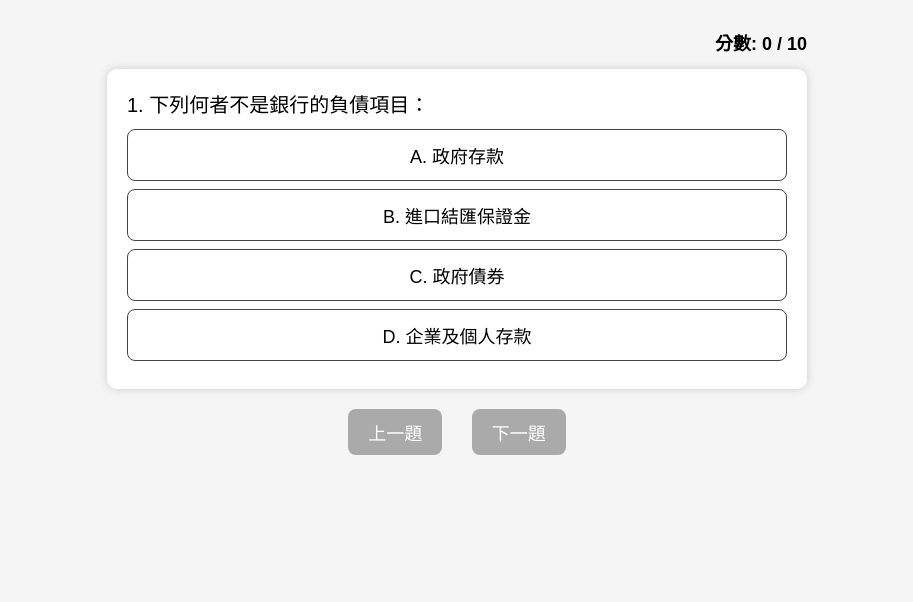
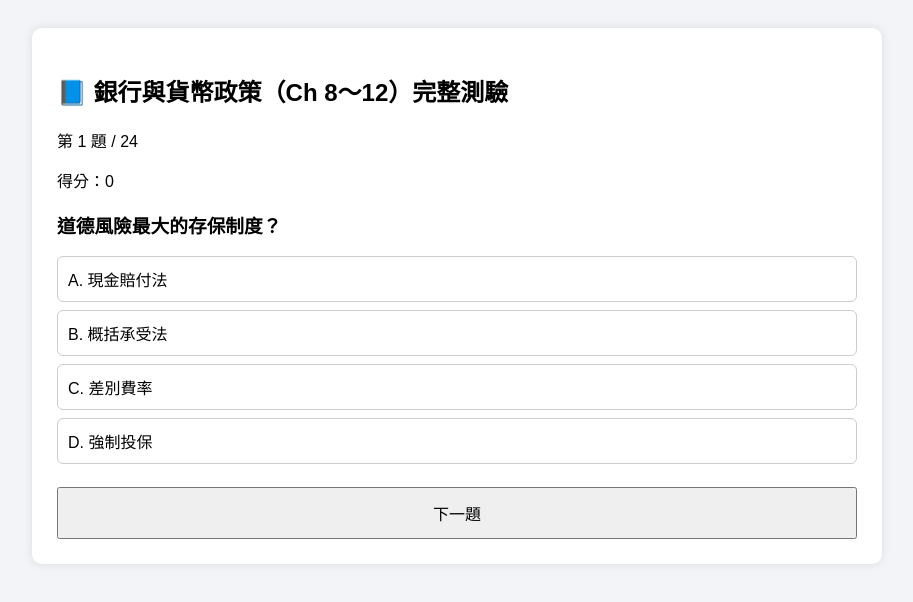
Before and after one commit to jingteng27-maker/bank-quiz, a plain HTML site: page index.html in a window 1280 px wide. Shown: the whole page, without its empty margins (183-1096 px from the left). Drawn offline with Linux system fonts and the light colour scheme.

Commit message:
Update index.html

```diff
--- a/index.html
+++ b/index.html
@@ -1,263 +1,124 @@
 <!DOCTYPE html>
 <html lang="zh-TW">
 <head>
-<meta charset="UTF-8" />
-<meta name="viewport" content="width=device-width, initial-scale=1" />
-<title>銀行與金融小遊戲 - 隨機出題與計分版</title>
+<meta charset="UTF-8">
+<title>銀行與貨幣政策｜完整題庫測驗</title>
+
 <style>
 body {
-    font-family: Arial, sans-serif;
-    font-size: 20px;
-    line-height: 1.6;
-    max-width: 700px;
-    margin: 30px auto;
-    padding: 0 15px;
-    background: #f5f5f5;
+    font-family: "Microsoft JhengHei", sans-serif;
+    background: #f2f4f7;
+    padding: 20px;
 }
-  .question {
+.container {
+    max-width: 800px;
     background: white;
-    padding: 20px;
+    padding: 25px;
+    margin: auto;
     border-radius: 10px;
-    box-shadow: 0 0 8px #ccc;
-    margin-bottom: 20px;
+    box-shadow: 0 0 10px rgba(0,0,0,0.1);
 }
-  .choices button {
-    display: block;
-    width: 100%;
+.option {
+    border: 1px solid #ccc;
+    padding: 10px;
     margin: 8px 0;
-    padding: 12px;
-    font-size: 18px;
-    border-radius: 8px;
-    border: 1px solid #444;
-    background-color: #fff;
-    cursor: pointer;
-    transition: background-color 0.3s;
-  }
-  .choices button:hover {
-    background-color: #e0e0e0;
-  }
-  .choices button.correct {
-    background-color: #a0d468;
-    color: white;
-    border-color: #7bb52f;
-  }
-  .choices button.wrong {
-    background-color: #ed5565;
-    color: white;
-    border-color: #b94a48;
-  }
-  .nav-buttons {
-    text-align: center;
-    margin-top: 10px;
-  }
-  .nav-buttons button {
-    font-size: 18px;
-    padding: 10px 20px;
-    margin: 0 12px;
-    border-radius: 8px;
-    border: none;
-    background-color: #4a90e2;
-    color: white;
+    border-radius: 6px;
     cursor: pointer;
 }
-  .nav-buttons button:disabled {
-    background-color: #aaa;
-    cursor: not-allowed;
-  }
-  .result {
-    font-size: 22px;
-    text-align: center;
-    margin-top: 30px;
-    font-weight: bold;
-  }
-  #score {
-    text-align: right;
-    font-size: 18px;
-    margin-bottom: 10px;
-    font-weight: bold;
+.option:hover { background: #eef; }
+.correct { background: #c8f7c5; }
+.wrong { background: #f7c5c5; }
+button {
+    width: 100%;
+    padding: 12px;
+    margin-top: 15px;
+    font-size: 16px;
 }
 </style>
 </head>
+
 <body>
 
-<div id="score">分數: 0 / 0</div>
-
-<div class="question">
-  <div id="question-text"></div>
-  <div class="choices" id="choices"></div>
+<div class="container">
+    <h2>📘 銀行與貨幣政策（Ch 8～12）完整測驗</h2>
+    <p id="progress"></p>
+    <p id="score">得分：0</p>
+    <h3 id="question"></h3>
+    <div id="options"></div>
+    <button onclick="nextQuestion()">下一題</button>
 </div>
 
-<div class="nav-buttons">
-  <button id="prev-btn" disabled>上一題</button>
-  <button id="next-btn" disabled>下一題</button>
-</div>
+<script>
+const questions = [
+/* ===== Ch 8 銀行的業務與經營 ===== */
+{q:"下列何者不是銀行的負債項目？",o:{A:"政府存款",B:"進口結匯保證金",C:"政府債券",D:"企業及個人存款"},a:"C"},
+{q:"銀行持有的資產中哪一項流動性最高？",o:{A:"超額準備",B:"國庫券",C:"商業本票",D:"可轉讓定期存單"},a:"A"},
+{q:"下列何者不是銀行的資產項目？",o:{A:"證券投資",B:"不動產投資",C:"國外資產",D:"政府存款"},a:"D"},
+{q:"下列何者不能充當法定存款準備金？",o:{A:"庫存現金",B:"待收票據",C:"國庫券",D:"央行存款"},a:"C"},
+{q:"衡量銀行資產品質的指標是？",o:{A:"流動準備率",B:"逾期放款比率",C:"資本適足率",D:"資產報酬率"},a:"B"},
+{q:"銀行資產中比重最大的是？",o:{A:"準備金",B:"政府公債",C:"應收現金",D:"放款"},a:"D"},
 
-<div class="result" id="result"></div>
+/* ===== Ch 9 金融監理 ===== */
+{q:"中央存款保險公司由財政部及誰共同出資？",o:{A:"經濟部",B:"中央銀行",C:"審計部",D:"經建會"},a:"B"},
+{q:"存款保險制度何者錯誤？",o:{A:"提升信心",B:"降低篩選誘因",C:"鼓勵高風險",D:"降低資產報酬率"},a:"D"},
+{q:"太大不能倒政策何者錯誤？",o:{A:"大型銀行社會成本高",B:"增加道德風險",C:"大型銀行ROA較低",D:"小型銀行現金賠付"},a:"C"},
+{q:"道德風險最大的存保制度？",o:{A:"現金賠付法",B:"概括承受法",C:"差別費率",D:"強制投保"},a:"B"},
+{q:"目前我國金融監理機構？",o:{A:"財政部",B:"央行",C:"金管會",D:"經濟部"},a:"C"},
 
-<script>
-// 原始題目資料
-const originalQuizData = [
-  {
-    question: "1. 下列何者不是銀行的負債項目：",
-    choices: ["A. 政府存款", "B. 進口結匯保證金", "C. 政府債券", "D. 企業及個人存款"],
-    answer: "C"
-  },
-  {
-    question: "2. 銀行持有的資產中那一項的流動性最高？",
-    choices: ["A. 超額準備", "B. 國庫券", "C. 商業本票", "D. 可轉讓定期存單"],
-    answer: "A"
-  },
-  {
-    question: "3. 下列何者不是銀行的資產項目？",
-    choices: ["A. 證券投資", "B. 不動產投資", "C. 國外資產", "D. 政府存款"],
-    answer: "D"
-  },
-  {
-    question: "4. 依我國現行法規，下列何者不能充當銀行的法定存款準備金：",
-    choices: ["A. 庫存現金", "B. 待收票據", "C. 國庫券", "D. 在中央銀行之存款"],
-    answer: "C"
-  },
-  {
-    question: "5. 下列何者可以衡量銀行的資產品質：",
-    choices: ["A. 流動準備率", "B. 逾期放款比率", "C. 資本適足率", "D. 資產報酬率"],
-    answer: "B"
-  },
-  {
-    question: "6. 在銀行的資產總額中以下列何者所佔的比重最大：",
-    choices: ["A. 準備金", "B. 政府公債", "C. 應收現金", "D. 放款"],
-    answer: "D"
-  },
-  {
-    question: "7. 台灣的中央存款保險公司係由財政部及哪個單位共同出資成立？",
-    choices: ["A. 經濟部", "B. 中央銀行", "C. 審計部", "D. 經建會"],
-    answer: "B"
-  },
-  {
-    question: "8. 關於存款保險制度的描述，下列何者錯誤？",
-    choices: [
-      "A. 可以強化社會大眾對銀行的信心",
-      "B. 可能降低存款戶篩選好銀行的誘因",
-      "C. 可能鼓勵銀行從事高風險投資活動",
-      "D. 可能降低銀行的資產報酬率"
-    ],
-    answer: "D"
-  },
-  {
-    question: "9. 下列有關「太大不能倒」政策之敘述，何者錯誤？",
-    choices: [
-      "A. 小型銀行倒閉時採現金賠付法，大型銀行倒閉時採概括承受法",
-      "B. 大型銀行倒閉的社會成本較高，所以採取此政策",
-      "C. 此政策會導致大型銀行的資產報酬率不如小型銀行",
-      "D. 此政策會增加大型銀行的道德風險"
-    ],
-    answer: "C"
-  },
-  {
-    question: "10. 下列何種存款保險制度的道德風險問題最大？",
-    choices: [
-      "A. 現金賠付法",
-      "B. 概括承受法",
-      "C. 差別保險費率",
-      "D. 強制投保制度"
-    ],
-    answer: "B"
-  },
-  // 你可以繼續依照格式把全部題目補充進來
+/* ===== Ch 10 中央銀行制度 ===== */
+{q:"央行制度於一戰後發展原因？",o:{A:"美國成功",B:"金屬本位沒落",C:"紙本位興起",D:"以上皆是"},a:"D"},
+{q:"央行何者正確？",o:{A:"發行銀行因最後貸放者",B:"政府的銀行",C:"主要監理機構",D:"隸屬總統府"},a:"B"},
+{q:"下列何者不是央行功能？",o:{A:"外匯存底",B:"企業融資",C:"貨幣政策",D:"支付系統"},a:"B"},
+{q:"央行經營目標？",o:{A:"金融穩定",B:"健全銀行",C:"幣值穩定",D:"以上皆是"},a:"D"},
+{q:"Fed 最高決策機構？",o:{A:"聯準銀行",B:"理事會",C:"FOMC",D:"咨詢委員會"},a:"B"},
+
+/* ===== Ch 11 貨幣供給 ===== */
+{q:"準備貨幣增加一單位造成倍數增加稱為？",o:{A:"倒數",B:"乘數",C:"邊際效益",D:"邊際成本"},a:"B"},
+{q:"何者會使貨幣乘數增加？",o:{A:"現金比上升",B:"法定準備率上升",C:"超額準備率下降",D:"貨幣基數增加"},a:"C"},
+{q:"貨幣基數不包括？",o:{A:"通貨",B:"庫存現金",C:"央行存款",D:"政府存款"},a:"D"},
+{q:"金融危機時貨幣乘數變化？",o:{A:"下降",B:"上升",C:"不變",D:"不確定"},a:"A"},
+
+/* ===== Ch 12 貨幣政策 ===== */
+{q:"非貨幣政策最終目標？",o:{A:"銀行信用",B:"物價穩定",C:"經濟成長",D:"充分就業"},a:"A"},
+{q:"主要貨幣政策工具？",o:{A:"選擇性信用",B:"公開市場操作",C:"財政政策",D:"稅率"},a:"B"},
+{q:"最後貸款者工具？",o:{A:"重貼現",B:"準備率",C:"買進",D:"賣出"},a:"A"},
+{q:"控制貨幣供給會失去控制？",o:{A:"失業率",B:"匯率",C:"通膨",D:"利率"},a:"D"}
 ];
 
-// 打亂題目陣列函數 (Fisher-Yates shuffle)
-function shuffle(array) {
-  for(let i = array.length - 1; i > 0; i--) {
-    const j = Math.floor(Math.random() * (i + 1));
-    [array[i], array[j]] = [array[j], array[i]];
+let i = 0, score = 0, answered = false;
+questions.sort(()=>Math.random()-0.5);
+
+function loadQ(){
+    answered=false;
+    document.getElementById("progress").innerText = `第 ${i+1} 題 / ${questions.length}`;
+    document.getElementById("question").innerText = questions[i].q;
+    document.getElementById("options").innerHTML="";
+    for(let k in questions[i].o){
+        let d=document.createElement("div");
+        d.className="option";
+        d.innerText=`${k}. ${questions[i].o[k]}`;
+        d.onclick=()=>check(d,k);
+        document.getElementById("options").appendChild(d);
     }
-  return array;
 }
-
-let quizData = shuffle([...originalQuizData]); // 複製並隨機排序
-
-let currentIndex = 0;
-let score = 0;
-let answered = false;
-
-const questionText = document.getElementById("question-text");
-const choicesDiv = document.getElementById("choices");
-const prevBtn = document.getElementById("prev-btn");
-const nextBtn = document.getElementById("next-btn");
-const resultDiv = document.getElementById("result");
-const scoreDiv = document.getElementById("score");
-
-function updateScore() {
-  scoreDiv.textContent = `分數: ${score} / ${quizData.length}`;
+function check(el,c){
+    if(answered) return;
+    answered=true;
+    if(c===questions[i].a){ el.classList.add("correct"); score++; }
+    else{
+        el.classList.add("wrong");
+        document.querySelectorAll(".option").forEach(o=>{
+            if(o.innerText.startsWith(questions[i].a)) o.classList.add("correct");
+        });
     }
-
-function loadQuestion(index) {
-  answered = false;
-  resultDiv.textContent = "";
-  const q = quizData[index];
-  questionText.textContent = q.question;
-  choicesDiv.innerHTML = "";
-  q.choices.forEach(choice => {
-    const btn = document.createElement("button");
-    btn.textContent = choice;
-    btn.onclick = () => selectAnswer(choice.charAt(0));
-    choicesDiv.appendChild(btn);
-  });
-
-  prevBtn.disabled = index === 0;
-  nextBtn.disabled = true;
-
-  updateScore();
+    document.getElementById("score").innerText="得分："+score;
 }
-
-function selectAnswer(selected) {
-  if (answered) return;
-  answered = true;
-
-  const correct = quizData[currentIndex].answer;
-
-  Array.from(choicesDiv.children).forEach(btn => {
-    const btnLetter = btn.textContent.charAt(0);
-    if (btnLetter === correct) {
-      btn.classList.add("correct");
+function nextQuestion(){
+    i++;
+    if(i<questions.length) loadQ();
+    else document.body.innerHTML=`<h1 style="text-align:center">🎉 完成測驗<br>得分：${score}/${questions.length}</h1>`;
 }
-    if (btnLetter === selected && selected !== correct) {
-      btn.classList.add("wrong");
-    }
-    btn.disabled = true;
-  });
-
-  if (selected === correct) {
-    resultDiv.textContent = "答對了！🎉";
-    score++;
-  } else {
-    resultDiv.textContent = `答錯了！正確答案是 ${correct}`;
-  }
-
-  nextBtn.disabled = false;
-  updateScore();
-}
-
-prevBtn.onclick = () => {
-  if (currentIndex > 0) {
-    currentIndex--;
-    loadQuestion(currentIndex);
-  }
-};
-
-nextBtn.onclick = () => {
-  if (currentIndex < quizData.length - 1) {
-    currentIndex++;
-    loadQuestion(currentIndex);
-  } else {
-    resultDiv.textContent = `全部答完了！最終分數: ${score} / ${quizData.length} 🎉`;
-    nextBtn.disabled = true;
-  }
-};
-
-loadQuestion(currentIndex);
-updateScore();
-
+loadQ();
 </script>
 
 </body>
```
Lines whose indentation alone changed are shown as unchanged.
